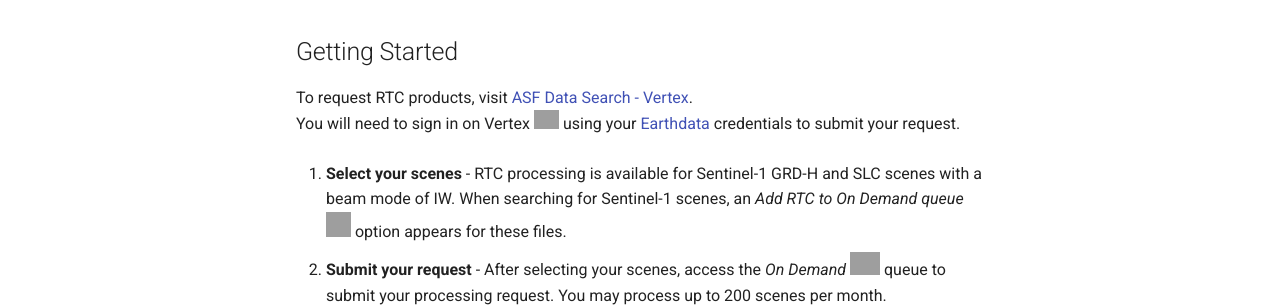
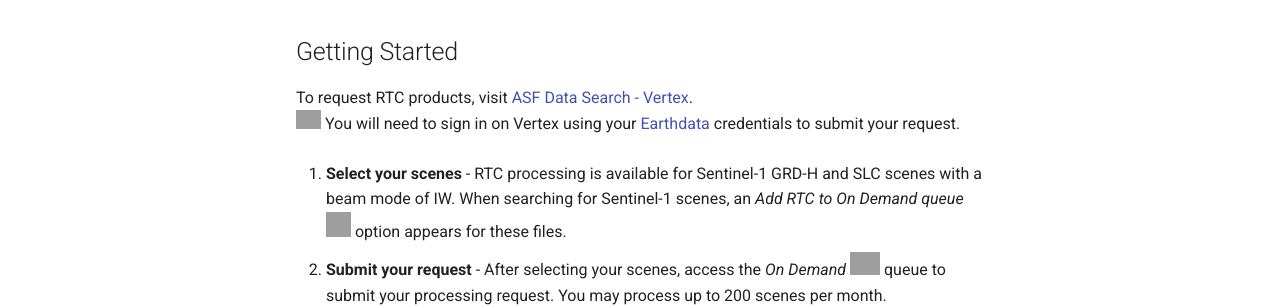
Before and after one commit to ASFHyP3/hyp3-docs, an MkDocs documentation site: the page built from docs/using/vertex.md, in a window 1280 px wide and 1358 px high. Shown: the part 541-848 px from the top of the window. Built offline with MkDocs 1.6.1 and Material for MkDocs 9.7.7, drawn with Linux system fonts in a browser that asks for light colours; grey boxes are pictures that could not be loaded.

Commit message:
Move sign-in icon

```diff
--- a/docs/using/vertex.md
+++ b/docs/using/vertex.md
@@ -9,7 +9,7 @@ Sentinel-1 RTC products are generated by ASF's HyP3 processing platform leveragi
 ## Getting Started
 
 To request RTC products, visit [ASF Data Search - Vertex](https://search.asf.alaska.edu).
-You will need to sign in on Vertex <img width="25" src="https://user-images.githubusercontent.com/25309951/96494192-7c4b4e80-11f2-11eb-9af9-4a54c0b449ca.png"> using your [Earthdata](https://urs.earthdata.nasa.gov/) credentials to submit your request.
+<img width="25" src="https://user-images.githubusercontent.com/25309951/96494192-7c4b4e80-11f2-11eb-9af9-4a54c0b449ca.png"> You will need to sign in on Vertex using your [Earthdata](https://urs.earthdata.nasa.gov/) credentials to submit your request.
 
 1. **Select your scenes** - RTC processing is available for Sentinel-1 GRD-H and SLC scenes with a beam mode of IW. When searching for Sentinel-1 scenes, an *Add RTC to On Demand queue* <img width="25" src="https://avatars1.githubusercontent.com/u/68247451" /> option appears for these files.
 
```
